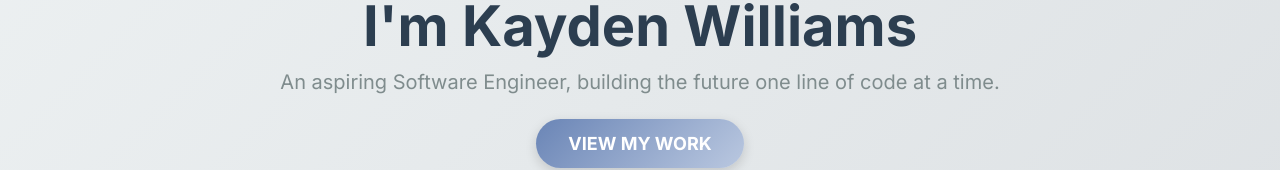
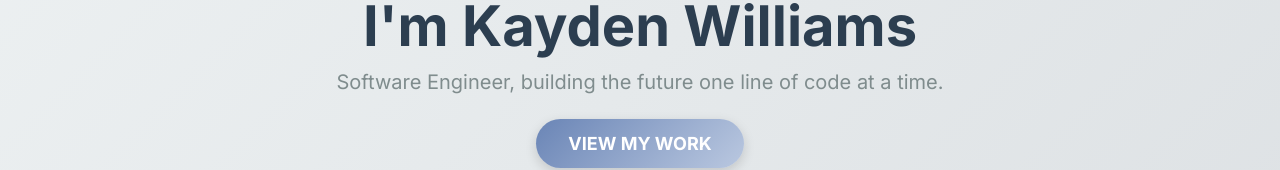
Before and after one commit to kaydenwilliams/Kayden-Williams-Portfolio, a plain HTML site: page index.html in a window 1280 px wide. Shown: the part 330-500 px from the top of the page. Drawn offline with Linux system fonts and the light colour scheme.

Commit message:
changed home page sentence

```diff
--- a/index.html
+++ b/index.html
@@ -46,7 +46,7 @@
         <h>Hi there,</h>
         <h1>I'm Kayden Williams</h1>
         <h6>
-          An aspiring Software Engineer, building the future one line of code at
+          Software Engineer, building the future one line of code at
           a time.
         </h6>
         <a href="#projects">
```
